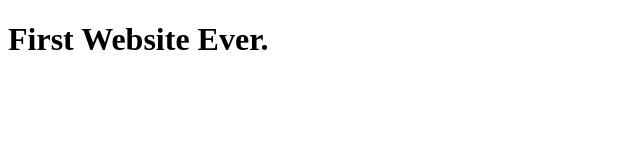
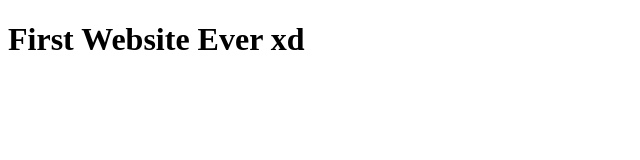
Before and after one commit to Zaira045/First-Repo, a plain HTML site: page index.html in a window 1280 px wide. Shown: the full height of the page, 0-640 px from the left. Drawn offline with Linux system fonts and the light colour scheme.

Commit message:
this commit

```diff
--- a/index.html
+++ b/index.html
@@ -5,6 +5,6 @@
   </head>
 
   <body>
-    <h1>First Website Ever.</h1>
+    <h1>First Website Ever xd</h1>
   </body>
 </html>
```
